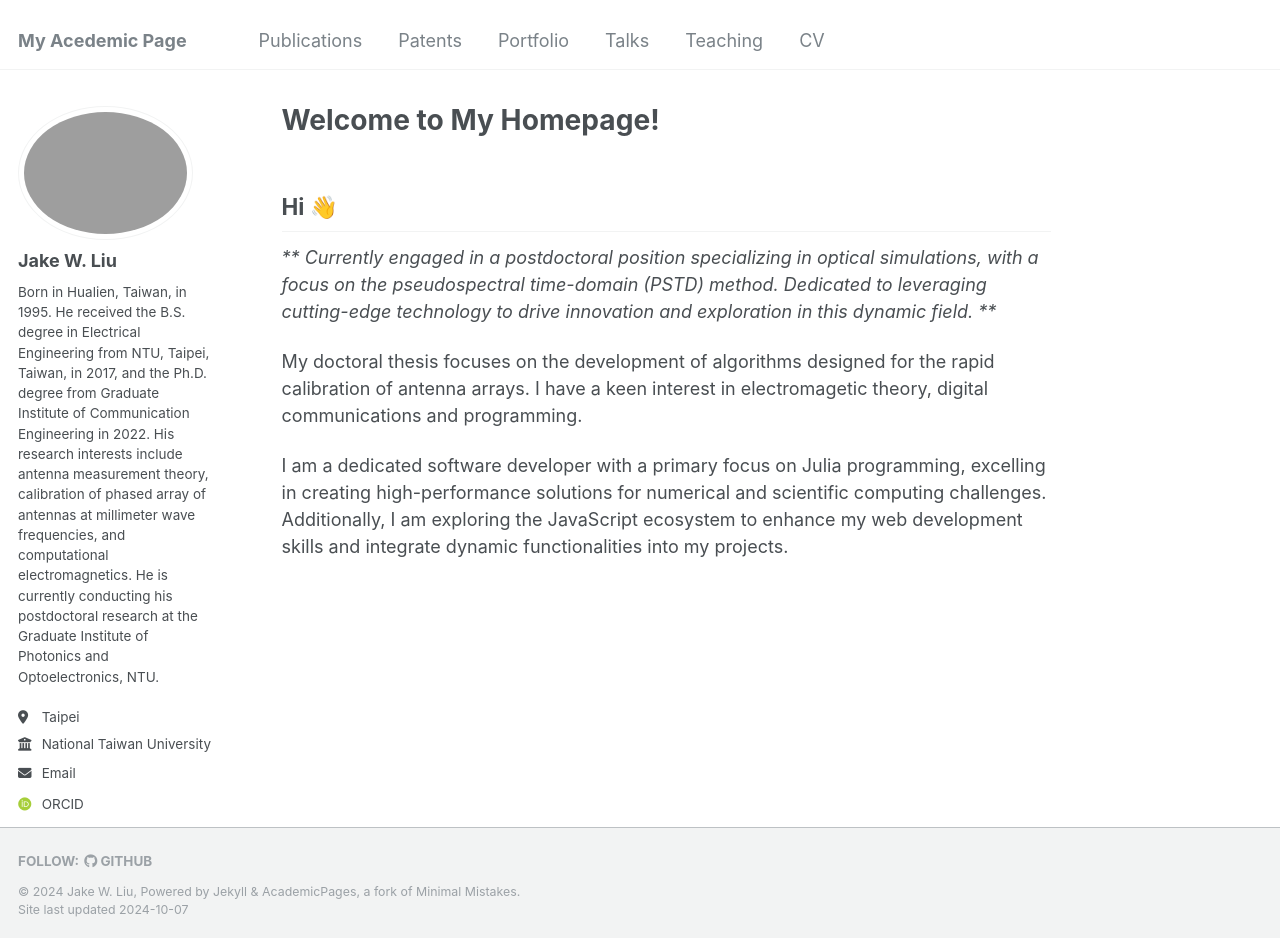
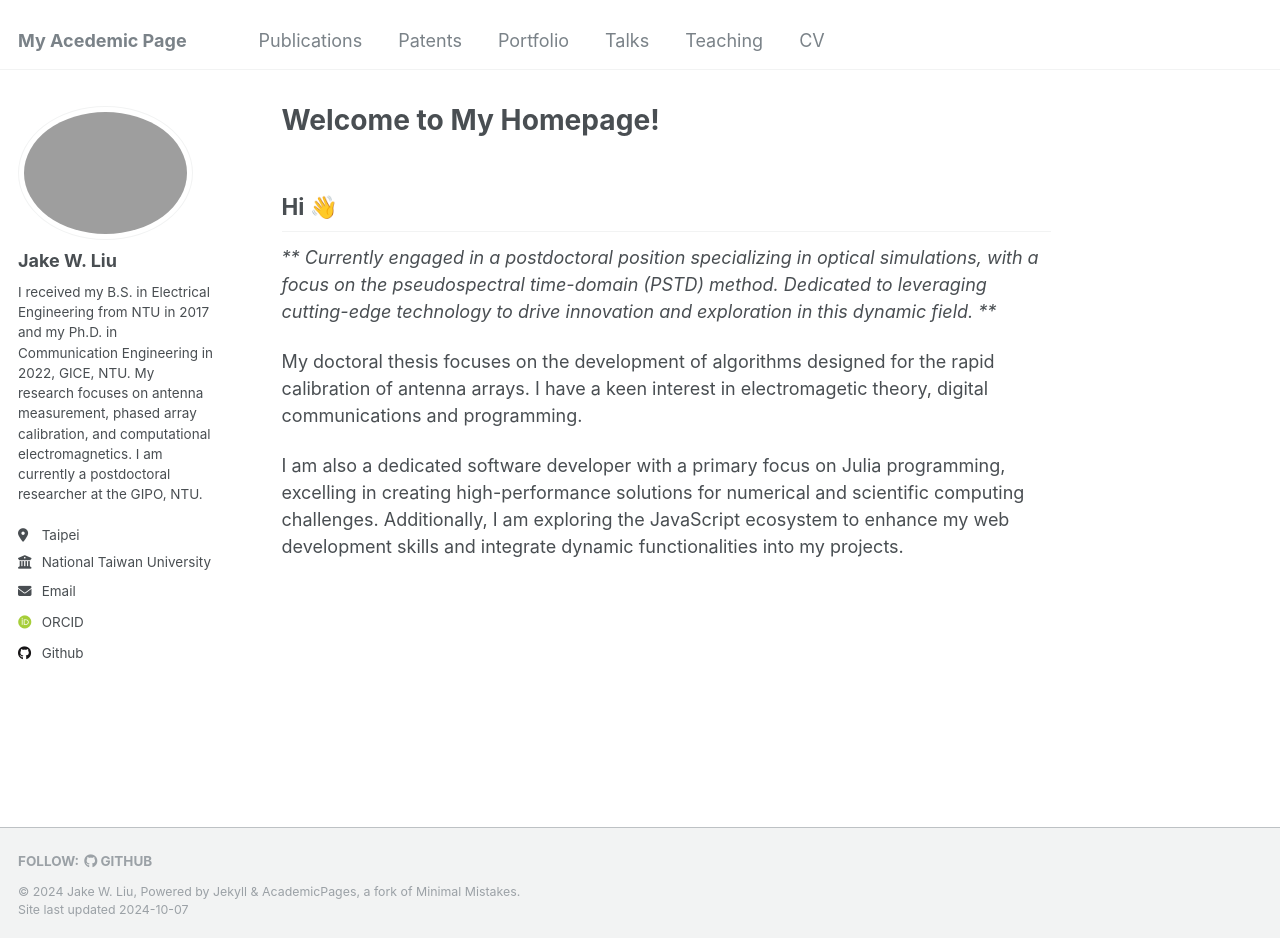
Before and after one commit to akjake616/jwliu, a Jekyll site: the page built from _pages/about.md, in a window 1280 px wide and 938 px high. Built offline with Jekyll 4.4.1, drawn with Linux system fonts in a browser that asks for light colours; some web fonts are replaced.

Commit message:
update about

```diff
--- a/_config.yml
+++ b/_config.yml
@@ -24,7 +24,7 @@ author:
   avatar           : "profile.jpg"
   name             : "Jake W. Liu"
   pronouns         : # example: "she/her"
-  bio              : "Born in Hualien, Taiwan, in 1995. He received the B.S. degree in Electrical Engineering from NTU, Taipei, Taiwan, in 2017, and the Ph.D. degree from Graduate Institute of Communication Engineering in 2022. His research interests include antenna measurement theory, calibration of phased array of antennas at millimeter wave frequencies, and computational electromagnetics. He is currently conducting his postdoctoral research at the Graduate Institute of Photonics and Optoelectronics, NTU."
+  bio              : "I received my B.S. in Electrical Engineering from NTU in 2017 and my Ph.D. in Communication Engineering in 2022, GICE, NTU. My research focuses on antenna measurement, phased array calibration, and computational electromagnetics. I am currently a postdoctoral researcher at the GIPO, NTU."
   location         : "Taipei"
   employer         : "National Taiwan University"
   uri              : # URL
--- a/_pages/about.md
+++ b/_pages/about.md
@@ -15,4 +15,4 @@ redirect_from:
 My doctoral thesis focuses on the development of algorithms designed for the rapid calibration of antenna arrays. I have a keen interest in electromagetic theory, digital communications and programming.
 
 
-I am a dedicated software developer with a primary focus on Julia programming, excelling in creating high-performance solutions for numerical and scientific computing challenges. Additionally, I am exploring the JavaScript ecosystem to enhance my web development skills and integrate dynamic functionalities into my projects.
+I am also a dedicated software developer with a primary focus on Julia programming, excelling in creating high-performance solutions for numerical and scientific computing challenges. Additionally, I am exploring the JavaScript ecosystem to enhance my web development skills and integrate dynamic functionalities into my projects.
```
